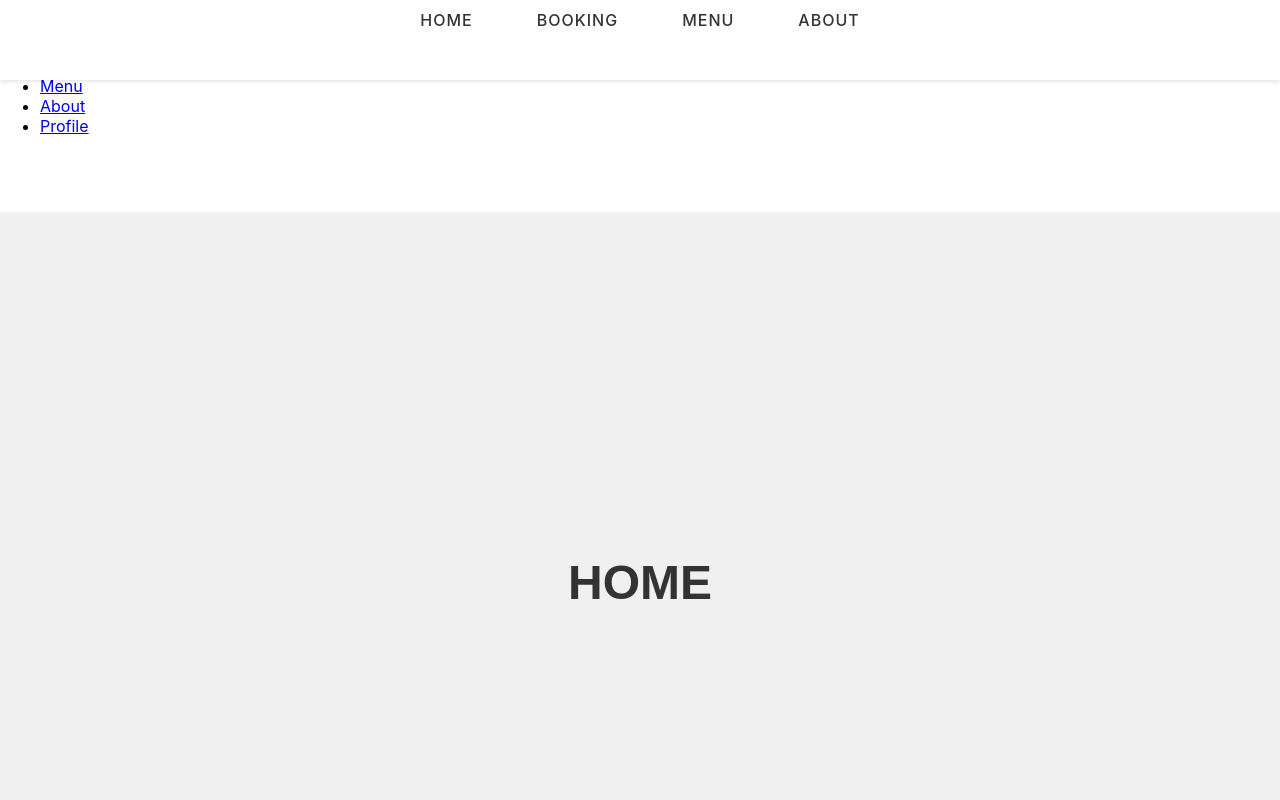
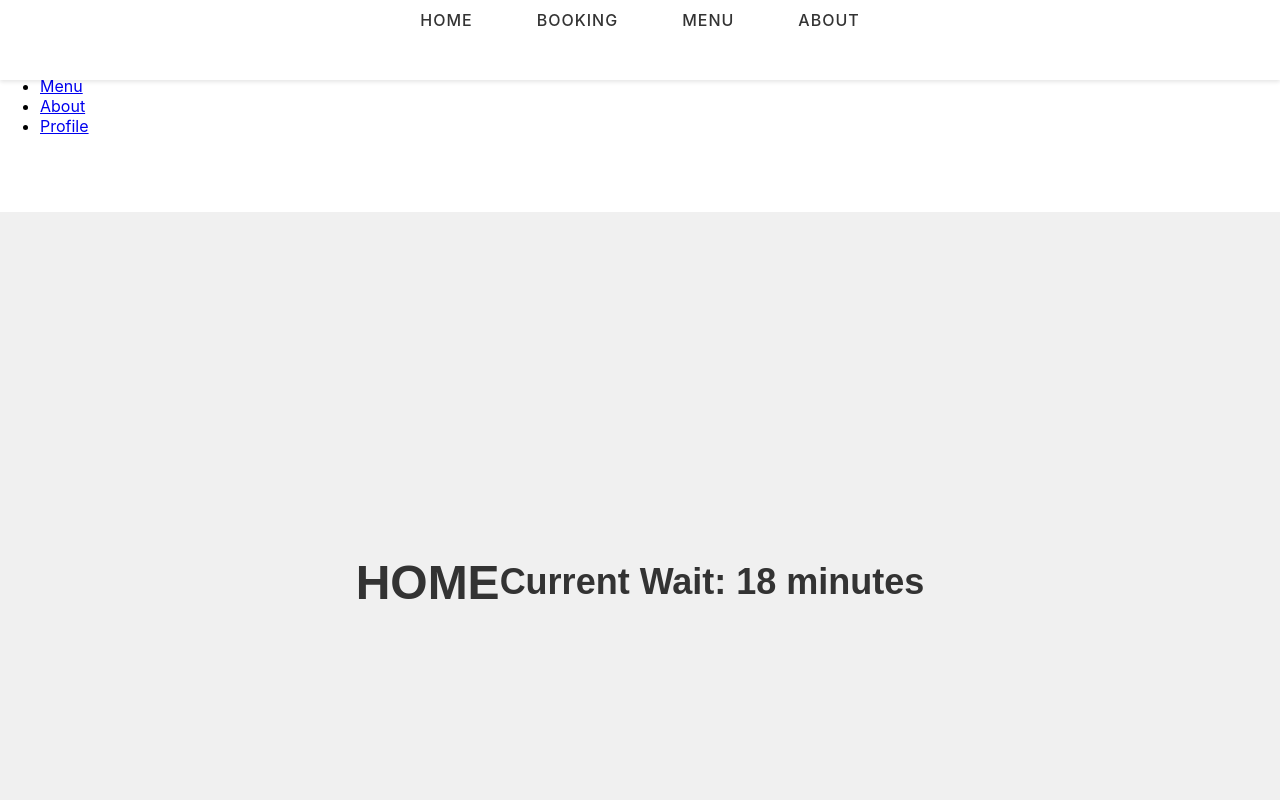
Before and after one commit to haydenkarl22/SHHReservationApp, a React (Create React App) app in the folder frontend/: page / in a window 1280 px wide. Shown: the top 800 px of the page. Built offline with nearby package versions, Linux system fonts and the light colour scheme.

Commit message:
Added Wait Time Script
Added Wait time script to the home.js file

```diff
--- a/frontend/src/pages/Home.js
+++ b/frontend/src/pages/Home.js
@@ -1,13 +1,72 @@
-import React from 'react';
+import React, { useState, useEffect } from 'react';
 import Header from '../components/Header';
 import '../styles.css';
 
+// Historical data of average customers by day and hour
+const customerData = {
+    monday: { '11': 20, '12': 30, '13': 20, '14': 30, '15': 15, '16': 20, '17': 40, '18': 50, '19': 60, '20': 10, '21':9 },
+    tuesday: { '11': 15, '12': 35, '13': 40, '14': 25, '15': 15, '16': 20, '17': 35, '18': 40, '19': 65, '20': 15, '21': 10 },
+    wednesday: { '11': 20, '12': 45, '13': 50, '14': 30, '15': 20, '16': 25, '17': 45, '18': 70, '19': 75, '20': 60, '21': 15 },
+    thursday: { '11': 25, '12': 50, '13': 55, '14': 35, '15': 20, '16': 30, '17': 50, '18': 75, '19': 80, '20': 65, '21': 5 },
+    friday: { '11': 30, '12': 60, '13': 65, '14': 40, '15': 25, '16': 35, '17': 60, '18': 85, '19': 90, '20': 75, '21': 20 },
+    saturday: { '11': 35, '12': 65, '13': 70, '14': 45, '15': 30, '16': 40, '17': 65, '18': 90, '19': 95, '20': 80, '21': 55 },
+    sunday: { '11': 30, '12': 55, '13': 60, '14': 40, '15': 25, '16': 35, '17': 55, '18': 80, '19': 85, '20': 70, '21': 45 }
+};
+
+const calculateWaitTime = (day, hour) => {
+    day = day.toLowerCase();
+    hour = hour.toString();
+
+    if (!customerData[day] || !customerData[day][hour]) {
+        return { isOpen: false };
+    }
+
+    const currentCustomers = customerData[day][hour];
+    const utilizationRate = currentCustomers / (20 * 4); // 20 tables * 4 seats
+    let waitTime = Math.ceil(utilizationRate * 60); // 60 minutes base service time
+
+    // Adjust for peak hours
+    if ((hour >= '12' && hour <= '14') || (hour >= '18' && hour <= '20')) {
+        waitTime *= 1.5;
+    }
+
+    return {
+        isOpen: true,
+        estimatedWait: Math.min(waitTime, 90) // Cap at 90 minutes
+    };
+};
+
 function Home() {
+    const [waitTime, setWaitTime] = useState(null);
+
+    useEffect(() => {
+        const updateWaitTime = () => {
+            const now = new Date();
+            const currentDay = now.toLocaleDateString('en-US', { weekday: 'long' }).toLowerCase();
+            const currentHour = now.getHours().toString();
+            const result = calculateWaitTime(currentDay, currentHour);
+            setWaitTime(result);
+        };
+
+        updateWaitTime();
+        const interval = setInterval(updateWaitTime, 60000);
+        return () => clearInterval(interval);
+    }, []);
+
     return (
         <div className="page-wrapper">
             <Header />
             <div className="page-container">
                 <h1>HOME</h1>
+                <div className="wait-time-info">
+                    {waitTime && (
+                        <h2>
+                            {waitTime.isOpen
+                                ? `Current Wait: ${waitTime.estimatedWait} minutes`
+                                : "Currently Closed"}
+                        </h2>
+                    )}
+                </div>
             </div>
         </div>
     );
```
Lines whose indentation alone changed are shown as unchanged.
